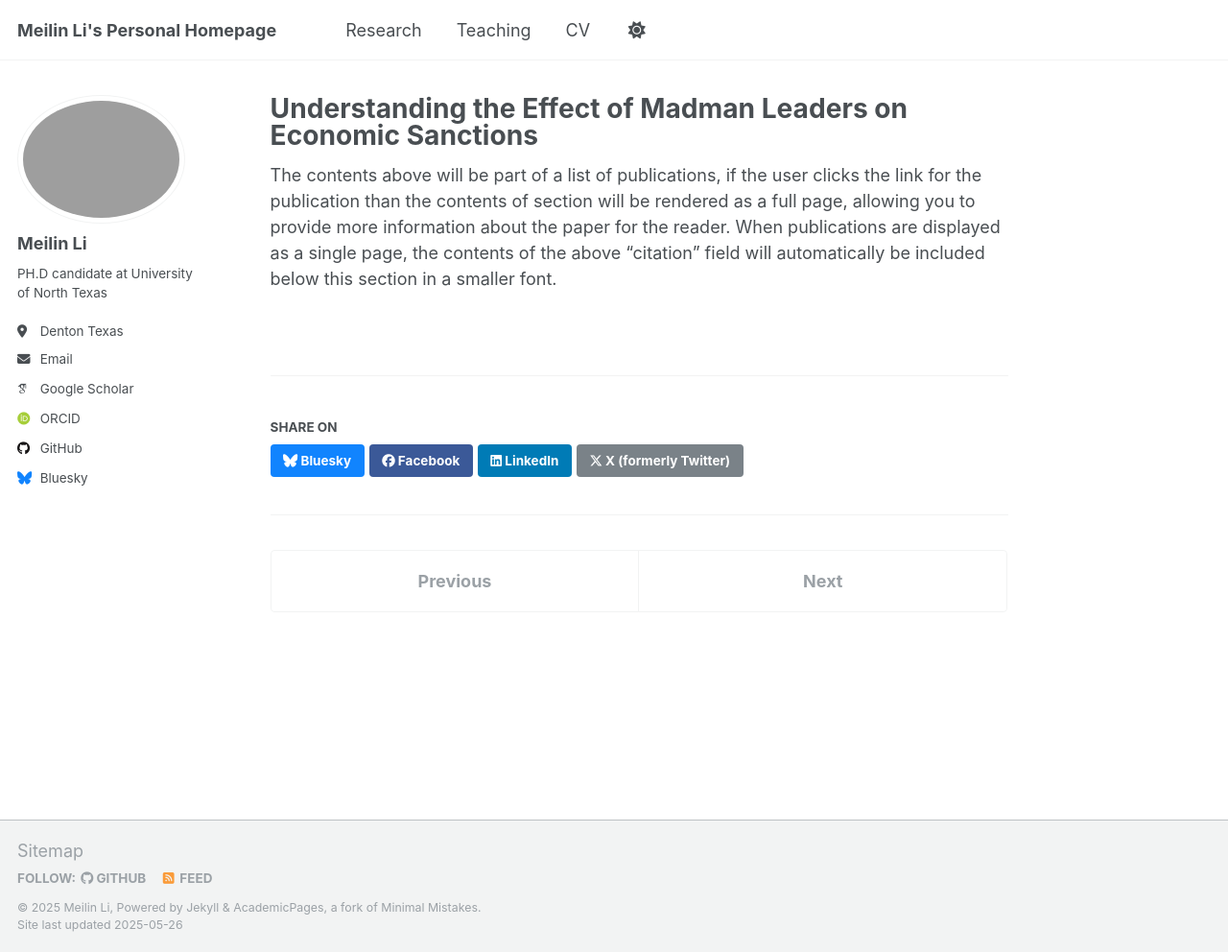
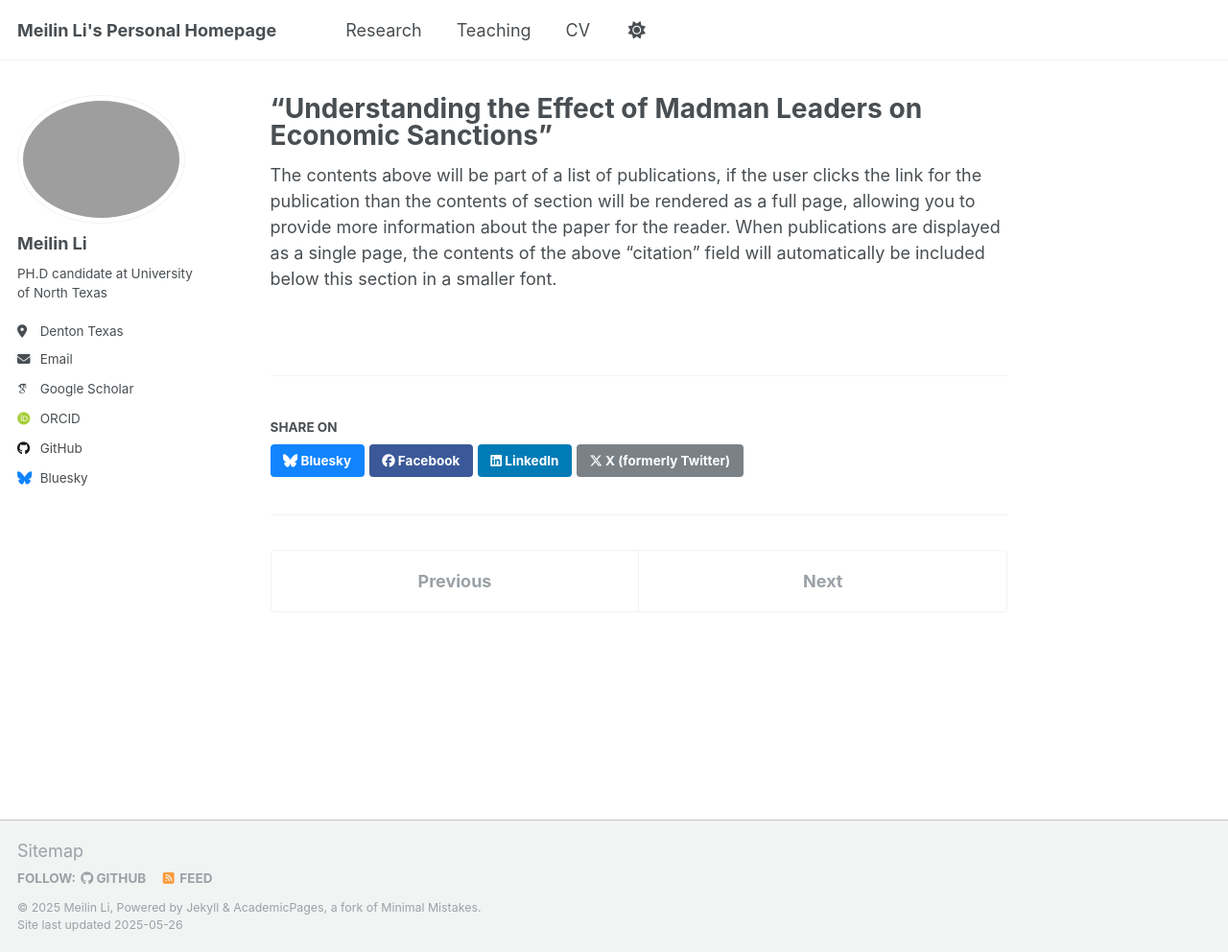
Before and after one commit to meilinlinet/meilinlinet.github.io, a Jekyll site: the page built from _publications/2009-10-01-paper-title-number-1.md, in a window 1280 px wide and 992 px high. Shown: the whole window at 96% size. Built offline with Jekyll 4.4.1, drawn with Linux system fonts in a browser that asks for light colours; some web fonts are replaced.

```diff
--- a/_publications/2009-10-01-paper-title-number-1.md
+++ b/_publications/2009-10-01-paper-title-number-1.md
@@ -1,5 +1,5 @@
 ---
-title: "Understanding the Effect of Madman Leaders on Economic Sanctions"
+title: '"Understanding the Effect of Madman Leaders on Economic Sanctions"'
 collection: publications
 category: manuscripts
 permalink: /publication/2009-10-01-paper-title-number-1
@@ -9,7 +9,7 @@ venue: 'Journal 1'
 slidesurl: 'http://academicpages.github.io/files/slides1.pdf'
 paperurl: 'https://www.tandfonline.com/doi/full/10.1080/03050629.2025.2473355'
 bibtexurl: 'https://www.tandfonline.com/doi/full/10.1080/03050629.2025.2473355'
-citation: '2025. &quot;[Understanding the effect of madman leaders on economic sanctions](https://www.tandfonline.com/doi/full/10.1080/03050629.2025.2473355)&quot;'
+citation: '2025. "&quot;[Understanding the effect of madman leaders on economic sanctions](https://www.tandfonline.com/doi/full/10.1080/03050629.2025.2473355)&quot;"'
 pagenumbers: '320–343'
 journalname: 'International Interactions'
 journalissue: '51(2)'
```
